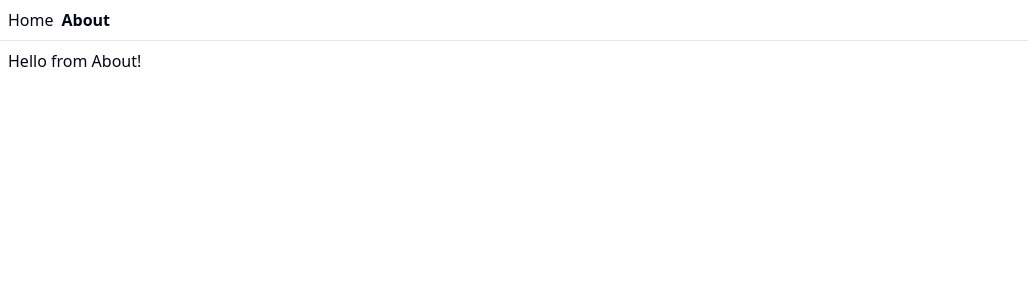
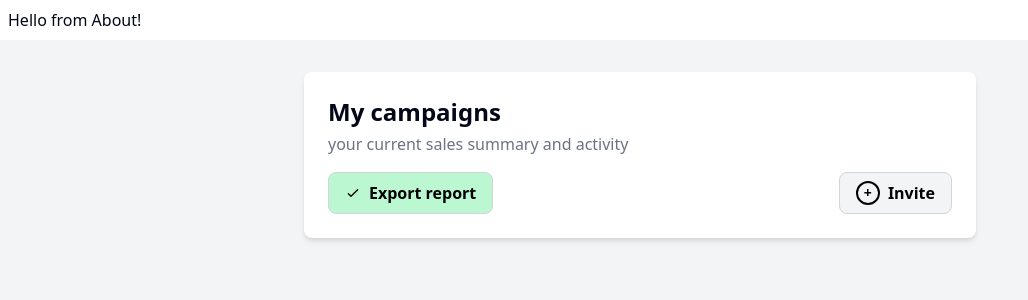
Before and after one commit to Aprender-e-Crescer/crowdfy, a React (Vite) app: page /about in a window 1280 px wide. Shown: the top 300 px of the page, without its empty margins (0-1028 px from the left). Built offline with nearby package versions, Linux system fonts and the light colour scheme.

Commit message:
desenvolvido componente titulo Page campaign

```diff
--- /dev/null
+++ b/src/componentes/tituloPage.tsx
@@ -0,0 +1,28 @@
+import React from 'react';
+
+const TituloPage: React.FC = () => {
+    return (
+        <div className="bg-gray-100 min-h-screen p-8">
+            <div className="bg-white p-6 rounded-lg shadow-md max-w-2xl mx-auto">
+                <h1 className="text-2xl font-bold">My campaigns</h1>
+                <p className="mt-1 text-gray-500">your current sales summary and activity</p>
+                <div className="flex justify-between items-center mt-4">
+                    <button className="bg-green-200 text-black py-2 px-4 rounded-lg font-semibold border border-gray-300 flex items-center space-x-2">
+                        <svg className="w-4 h-4 text-black" xmlns="http://www.w3.org/2000/svg" fill="none" viewBox="0 0 24 24" stroke="currentColor">
+                            <path strokeLinecap="round" strokeLinejoin="round" strokeWidth={2} d="M5 13l4 4L19 7" />
+                        </svg>
+                        <span>Export report</span>
+                    </button>
+                    <button className="bg-gray-100 text-black py-2 px-4 rounded-lg font-semibold border border-gray-300 flex items-center space-x-2">
+                        <span className="border-2 border-black text-black rounded-full w-6 h-6 flex items-center justify-center text-sm font-bold bg-gray-100">
+                            +
+                        </span>
+                        <span>Invite</span>
+                    </button>
+                </div>
+            </div>
+        </div>
+    );
+};
+
+export default TituloPage;
--- a/src/routes/__root.tsx
+++ b/src/routes/__root.tsx
@@ -1,19 +1,12 @@
 import { createRootRoute, Link, Outlet } from '@tanstack/react-router'
 import { TanStackRouterDevtools } from '@tanstack/router-devtools'
+import TituloPage from "@/componentes/tituloPage"
 
 export const Route = createRootRoute({
   component: () => (
     <>
-      <div className="p-2 flex gap-2">
-        <Link to="/" className="[&.active]:font-bold">
-          Home
-        </Link>{' '}
-        <Link to="/about" className="[&.active]:font-bold">
-          About
-        </Link>
-      </div>
-      <hr />
       <Outlet />
+      < TituloPage />
       <TanStackRouterDevtools />
     </>
   ),
```
Also changed, not shown: 1 other file (tests, documents, lock files or other folders).
